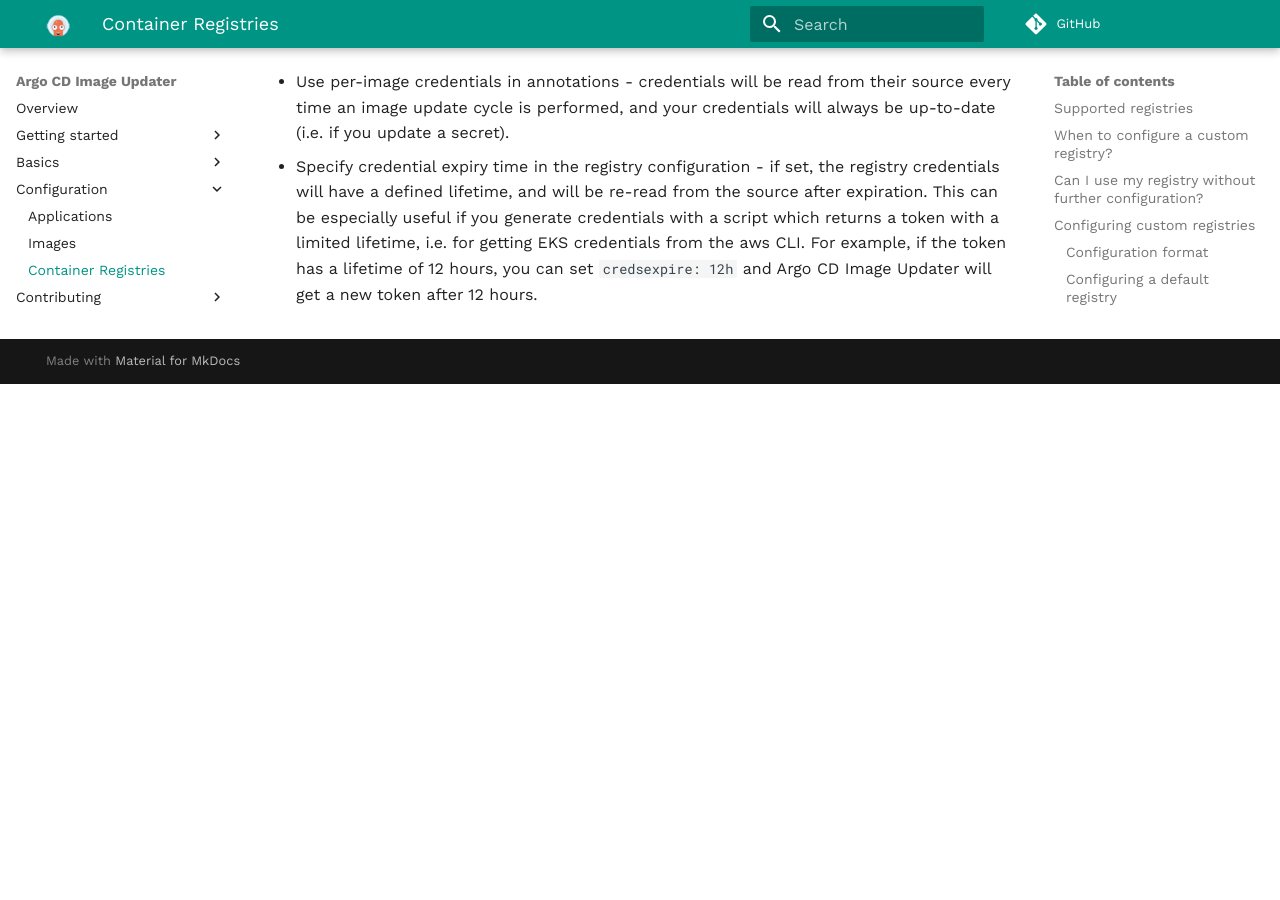
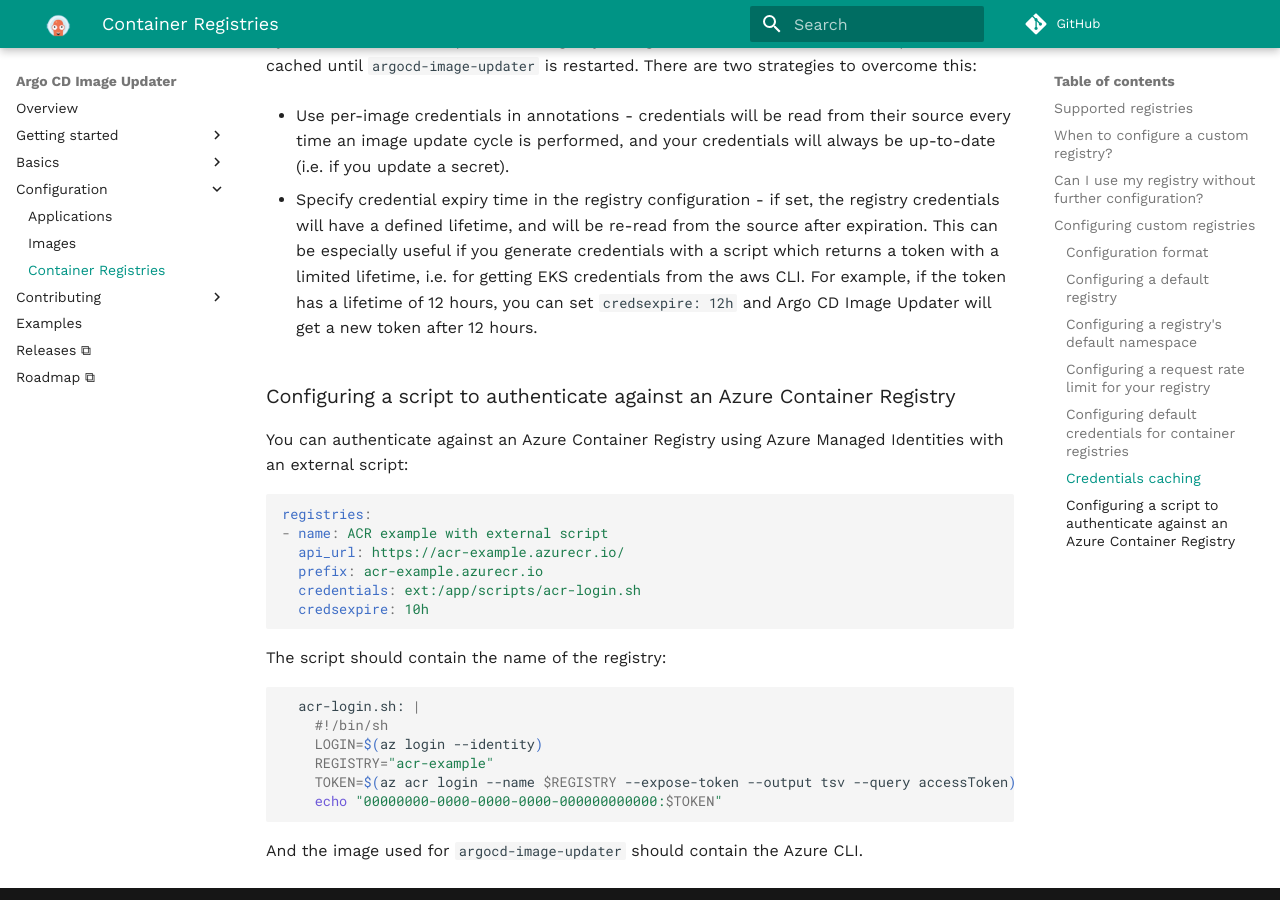
Before and after one commit to argoproj-labs/argocd-image-updater, an MkDocs documentation site: the page built from docs/configuration/registries.md, in a window 1280 px wide and 900 px high, scrolled down 6445 px. Built offline with MkDocs 1.6.1 and Material for MkDocs 9.7.7, drawn with Linux system fonts in a browser that asks for light colours; comment, search, counter and statistics services are not loaded; before the commit the page ends 6829 px from its top, so only the background shows below that; some of the changed text lies outside the part shown.

Commit message:
docs: Explain how to configure the script and the registry for ACR
Signed-off-by: Francesc Arbona <francesc.arbona@global.ntt>

````diff
--- a/docs/configuration/registries.md
+++ b/docs/configuration/registries.md
@@ -15,6 +15,7 @@ It has been successfully tested against the following popular registries:
 * GitHub Packages Registry (`docker.pkg.github.com`)
 * GitLab Container Registry (`registry.gitlab.com`)
 * Google Container Registry (`gcr.io`)
+* Azure Container Registry (`azurecr.io`)
 
 Chances are, that it will work out of the box for other registries as well.
 
@@ -326,3 +327,29 @@ two strategies to overcome this:
   i.e. for getting EKS credentials from the aws CLI. For example, if the
   token has a lifetime of 12 hours, you can set `credsexpire: 12h` and Argo
   CD Image Updater will get a new token after 12 hours.
+
+### <a name="external-script-azure"></a>Configuring a script to authenticate against an Azure Container Registry
+
+You can authenticate against an Azure Container Registry using Azure Managed Identities with an external script:
+
+```yaml
+registries:
+- name: ACR example with external script
+  api_url: https://acr-example.azurecr.io/
+  prefix: acr-example.azurecr.io
+  credentials: ext:/app/scripts/acr-login.sh
+  credsexpire: 10h
+```
+
+The script should contain the name of the registry:
+
+```bash
+  acr-login.sh: |
+    #!/bin/sh
+    LOGIN=$(az login --identity)
+    REGISTRY="acr-example"
+    TOKEN=$(az acr login --name $REGISTRY --expose-token --output tsv --query accessToken)
+    echo "00000000-0000-0000-0000-000000000000:$TOKEN"
+```
+
+And the image used for `argocd-image-updater` should contain the Azure CLI.
````
Also changed, not shown: 1 other file.
